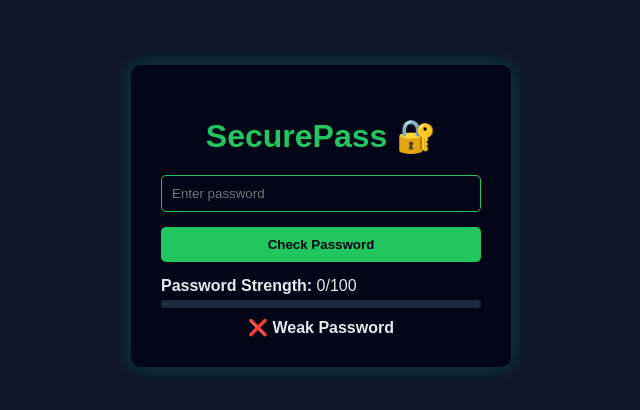
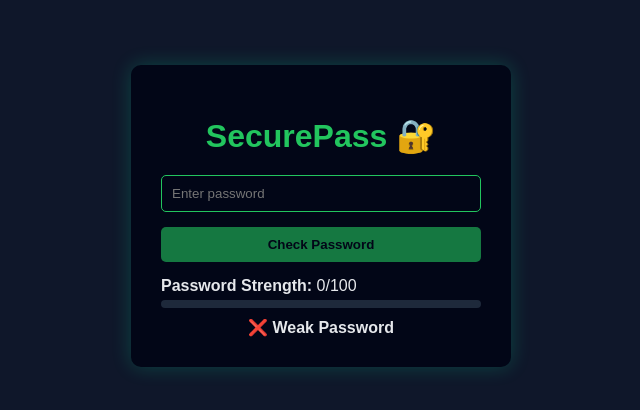
Before and after one commit to MohammadShahbaaz/securepass, a React (Create React App) app in the folder client/: page / in a window 1280 px wide. Shown: the part 184-594 px from the top of the page, without its empty margins (319-959 px from the left). Built offline with nearby package versions, Linux system fonts and the light colour scheme.

Commit message:
Improved server maintenance error message

```diff
--- a/client/src/App.css
+++ b/client/src/App.css
@@ -1,5 +1,10 @@
 * {
   box-sizing: border-box;
+}
+
+button:disabled {
+  opacity: 0.6;
+  cursor: not-allowed;
 }
 
 body {
--- a/client/src/App.js
+++ b/client/src/App.js
@@ -39,20 +39,39 @@ function App() {
   const [password, setPassword] = useState("");
   const [result, setResult] = useState(null);
 
+  const [loading, setLoading] = useState(false);
+  const [error, setError] = useState("");
+
+
   const strength = calculateStrength(password);
   const tips = getPasswordTips(password);
 
 
   const checkPassword = async () => {
+  setLoading(true);
+  setError("");
+  setResult(null);
+
+  try {
     const res = await fetch("http://localhost:5000/check-password", {
       method: "POST",
       headers: { "Content-Type": "application/json" },
       body: JSON.stringify({ password }),
     });
 
+    if (!res.ok) {
+      throw new Error("Server error");
+    }
+
     const data = await res.json();
     setResult(data.breached);
-  };
+  } catch (err) {
+    setError("🛠️ Server is under maintenance. Please check back later.");
+  } finally {
+    setLoading(false);
+  }
+};
+
 
   return (
     <div className="container">
@@ -66,7 +85,10 @@ function App() {
           onChange={(e) => setPassword(e.target.value)}
         />
 
-        <button onClick={checkPassword}>Check Password</button>
+        <button onClick={checkPassword} disabled={loading || !password}>
+          {loading ? "Checking..." : "Check Password"}
+        </button>
+
 
         <div style={{ marginTop: "15px" }}>
           <strong>Password Strength:</strong> {strength}/100
@@ -100,6 +122,12 @@ function App() {
               : "✅ Password Is Safe"}
           </div>
         )}
+        {error && (
+          <div className="result" style={{ color: "#ef4444" }}>
+            {error}
+          </div>
+        )}
+
         {password && (
   <div style={{ marginTop: "15px", fontSize: "13px" }}>
     <strong>Improvement Tips:</strong>
```
